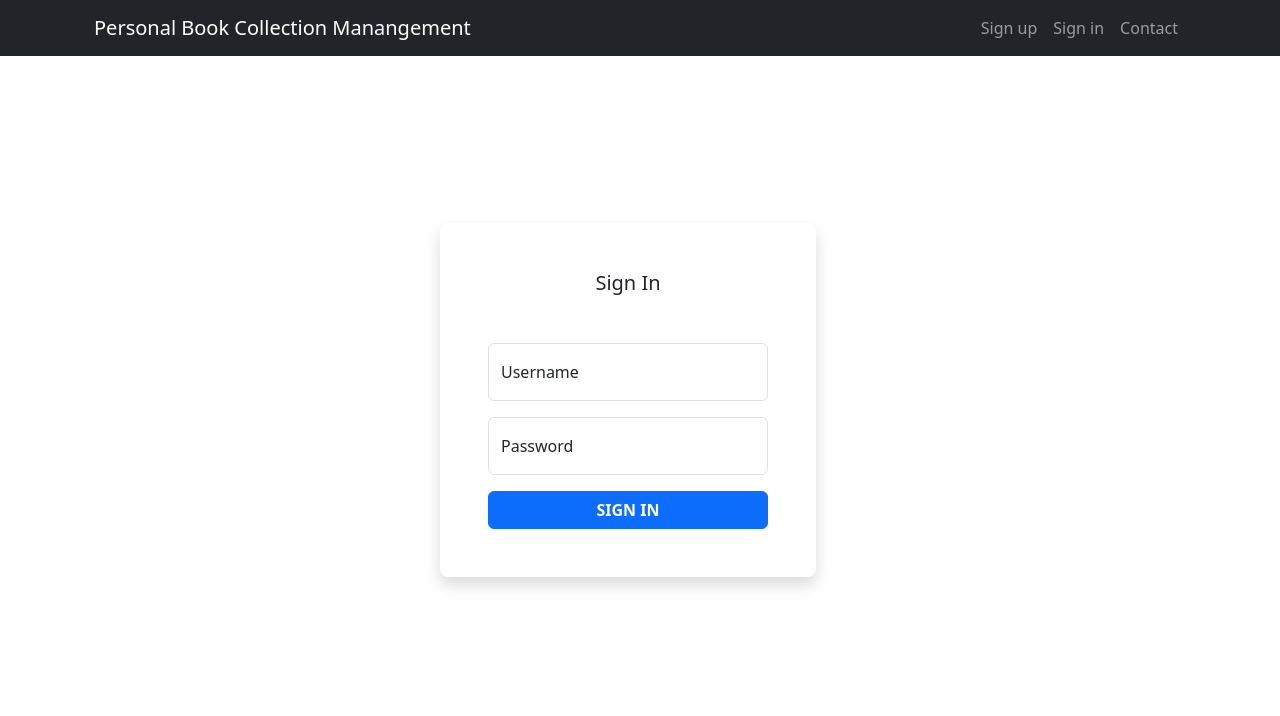
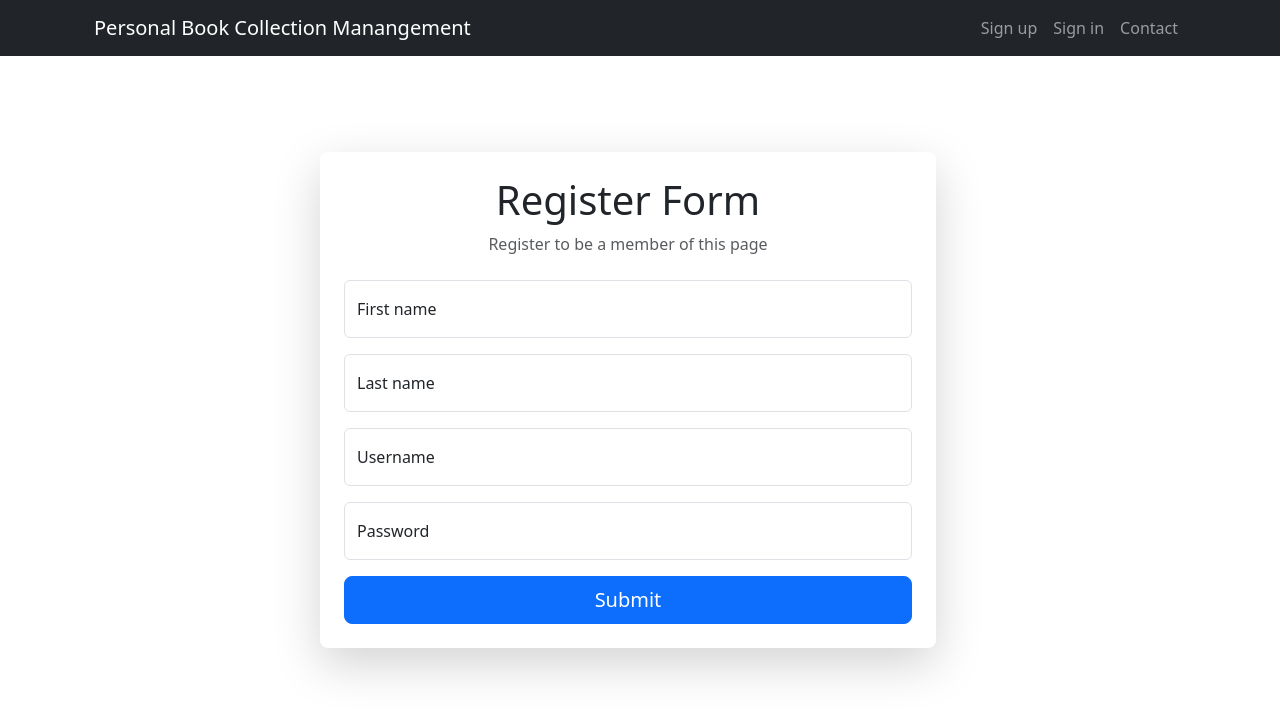
Before and after one commit to miraclej101/book-collections, a React (Vite) app in the folder client/: page /register in a window 1280 px wide. Shown: the top 716 px of the page. Built offline with nearby package versions, Linux system fonts and the light colour scheme.

Commit message:
Add RegisterPage

```diff
--- a/client/src/App.jsx
+++ b/client/src/App.jsx
@@ -4,6 +4,7 @@ import Home from './pages/Home'
 import { AuthProvider } from "./contexts/authentication";
 import Navbar from './components/Navbar';
 import LoginPage from './pages/LoginPage';
+import RegisterPage from './pages/RegisterPage';
 /*
  <Route path="/login" element={<LoginPage />} />
         <Route path="/register" element={<RegisterPage />} />
@@ -11,16 +12,19 @@ import LoginPage from './pages/LoginPage';
 */
 function App() {
   return (
+    <div className='d-block'>
       <BrowserRouter>
         <AuthProvider>
         <Navbar />
         <Routes>
           <Route path="/" element={<Home/>} />
           <Route path="/login" element={<LoginPage/>} />
+          <Route path="/register" element={<RegisterPage/>} />
           <Route path="*" element={<LoginPage/>} />
         </Routes>
         </AuthProvider>
       </BrowserRouter>
+    </div>
   )
 }
 
--- a/client/src/components/Navbar.jsx
+++ b/client/src/components/Navbar.jsx
@@ -51,7 +51,7 @@ export default function Navbar() {
             <div className="collapse navbar-collapse" id="navbarResponsive">
             <ul className="navbar-nav ms-auto">
               <li className="nav-item">
-                <Link className="nav-link" >
+                <Link className="nav-link" to={"/register"} >
                   Sign up
                 </Link>
               </li>
--- a/client/src/pages/Home.jsx
+++ b/client/src/pages/Home.jsx
@@ -3,7 +3,7 @@ import Header from "../components/Header"
 
 export default function Home() {
     return (
-        <div className="d-block" >
+        <div >
             <Header />
             <About />
         </div>
--- /dev/null
+++ b/client/src/pages/RegisterPage.jsx
@@ -0,0 +1,110 @@
+export default function RegisterPage() {
+  return (
+
+      <div className="row justify-content-center position-absolute top-50 start-50 translate-middle w-75">
+        <div className="col-lg-8">
+          <div className="card border-0 rounded-3 shadow-lg">
+            <div className="card-body p-4">
+              <div className="text-center">
+                <div className="h1 fw-light">Register Form</div>
+                <p className="mb-4 text-muted">
+                    Register to be a member of this page
+                </p>
+              </div>
+
+              <form id="contactForm">
+                <div className="form-floating mb-3">
+                  <input
+                    className="form-control"
+                    id="firstname"
+                    type="text"
+                    placeholder="First name"
+                    required="required"
+                    aria-describedby="firstnameValidation"
+                  />
+                  <label for="firstname">First name</label>
+                  <div
+                    id="firstnameValidation"
+                    className="invalid-feedback"
+                  >
+                    First name is required.
+                  </div>
+                </div>
+                <div className="form-floating mb-3">
+                  <input
+                    className="form-control"
+                    id="lastname"
+                    type="text"
+                    placeholder="Last name"
+                    required="required"
+                    aria-describedby="lastnameValidation"
+                  />
+                  <label for="lastname">Last name</label>
+                  <div
+                  id="lastnameValidation"
+                    className="invalid-feedback"
+                  >
+                    Last name is required.
+                  </div>
+                </div>
+                <div className="form-floating mb-3">
+                  <input
+                    className="form-control"
+                    id="username"
+                    type="text"
+                    placeholder="Username"
+                    required="required"
+                    aria-describedby="usernameValidation"
+                  />
+                  <label for="username">Username</label>
+                  <div
+                  id="usernameValidation"
+                    className="invalid-feedback"
+                  >
+                    Username is required.
+                  </div>
+                </div>
+                <div className="form-floating mb-3">
+                  <input
+                    className="form-control"
+                    id="password"
+                    type="password"
+                    placeholder="Password"
+                    required="required"
+                    aria-describedby="passwordValidation"
+                  />
+                  <label for="password">Password</label>
+                  <div
+                  id="passwordValidation"
+                    className="invalid-feedback"
+                  >
+                    Password is required.
+                  </div>
+                </div>
+                <div className="d-none" id="submitSuccessMessage">
+                  <div className="text-center mb-3">
+                    <div className="fw-bolder">Form submission successful!</div>
+                  </div>
+                </div>
+                <div className="d-none" id="submitErrorMessage">
+                  <div className="text-center text-danger mb-3">
+                    Error Register!
+                  </div>
+                </div>
+                <div className="d-grid">
+                  <button
+                    className="btn btn-primary btn-lg"
+                    id="submitButton"
+                    type="submit"
+                  >
+                    Submit
+                  </button>
+                </div>
+              </form>
+            </div>
+          </div>
+        </div>
+      </div>
+
+  );
+}
```
